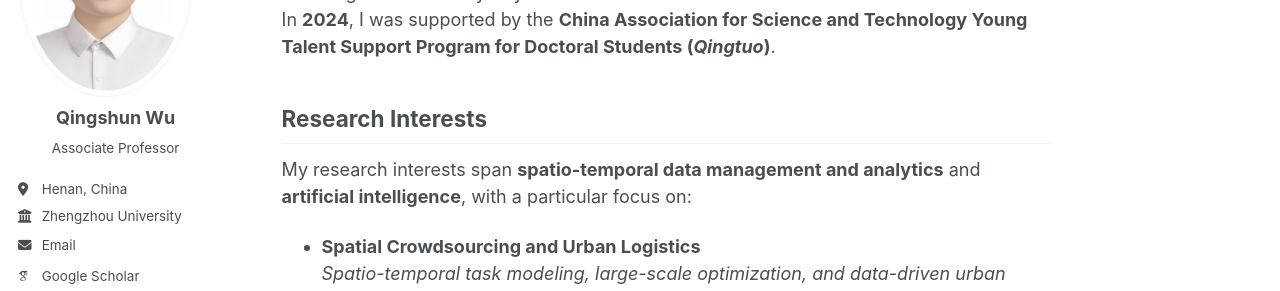
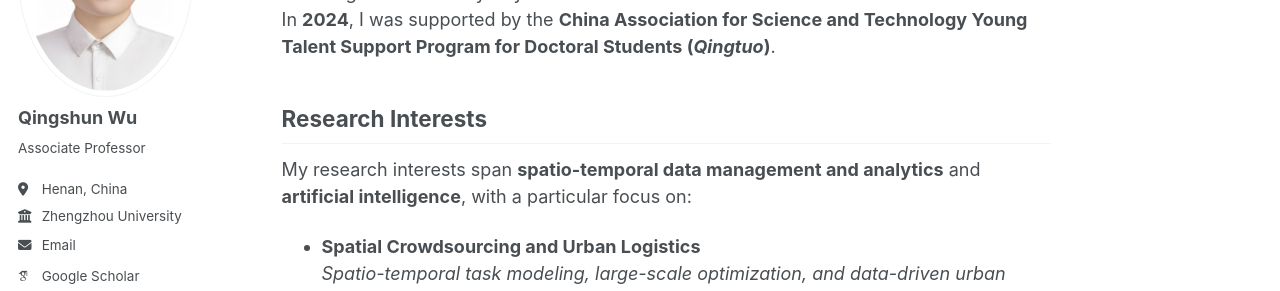
Before and after one commit to aiqswu/homepage, a Jekyll site: the page built from _pages/about.md, in a window 1280 px wide. Shown: the part 243-534 px from the top of the page. Built offline with Jekyll 4.4.1, drawn with Linux system fonts in a browser that asks for light colours; some web fonts are replaced; a script bundle is joined from its source files by our own code; library files that are not in the unit come from our copies.

Commit message:
Update _sidebar.scss

```diff
--- a/_sass/layout/_sidebar.scss
+++ b/_sass/layout/_sidebar.scss
@@ -108,7 +108,7 @@
   display: table-cell;
   vertical-align: top;
   padding-left: 15px;
-  padding-right: 35px;
+  padding-right: 25px;
   line-height: 1;
 
   @include breakpoint($large) {
@@ -121,7 +121,6 @@
 
 .author__name {
   margin: 0;
-text-align: center;
 
 
   @include breakpoint($large) {
@@ -152,7 +151,6 @@
 
 .author__bio {
   margin: 0;
- text-align: center;
 
   @include breakpoint($large) {
     margin-top: 10px;
```
